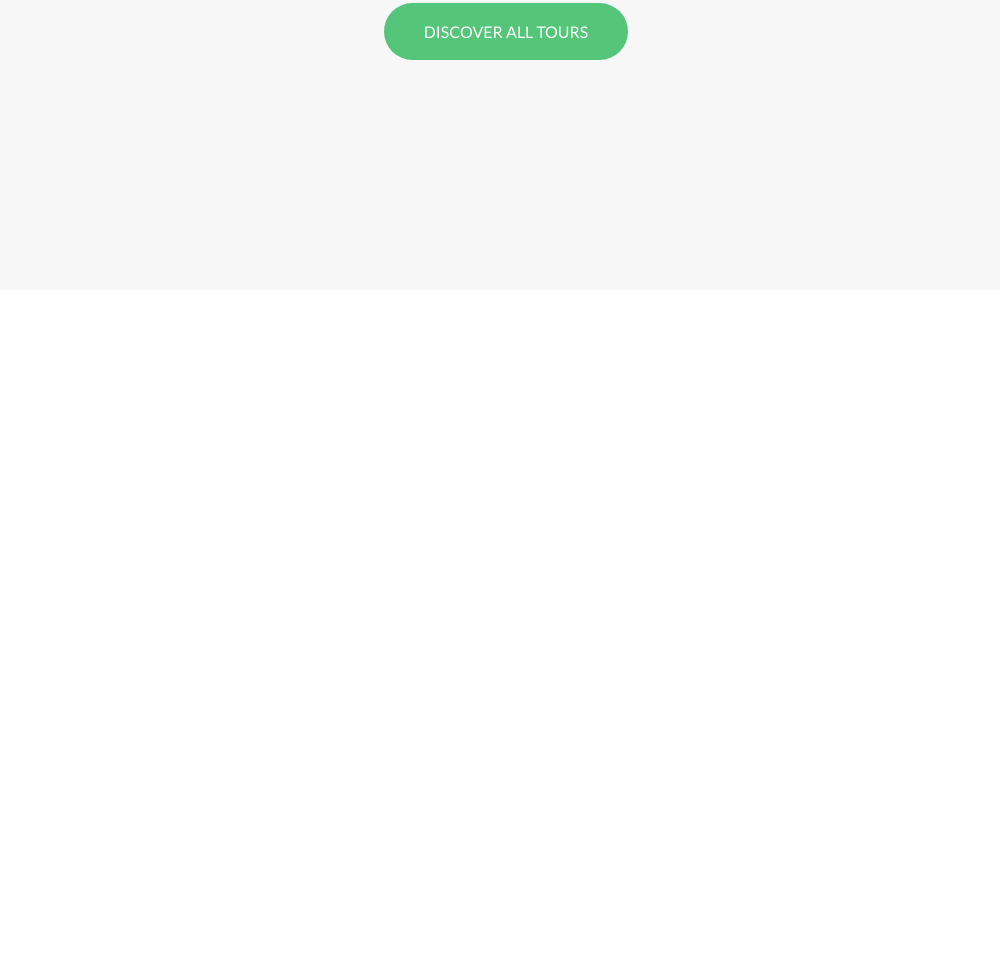
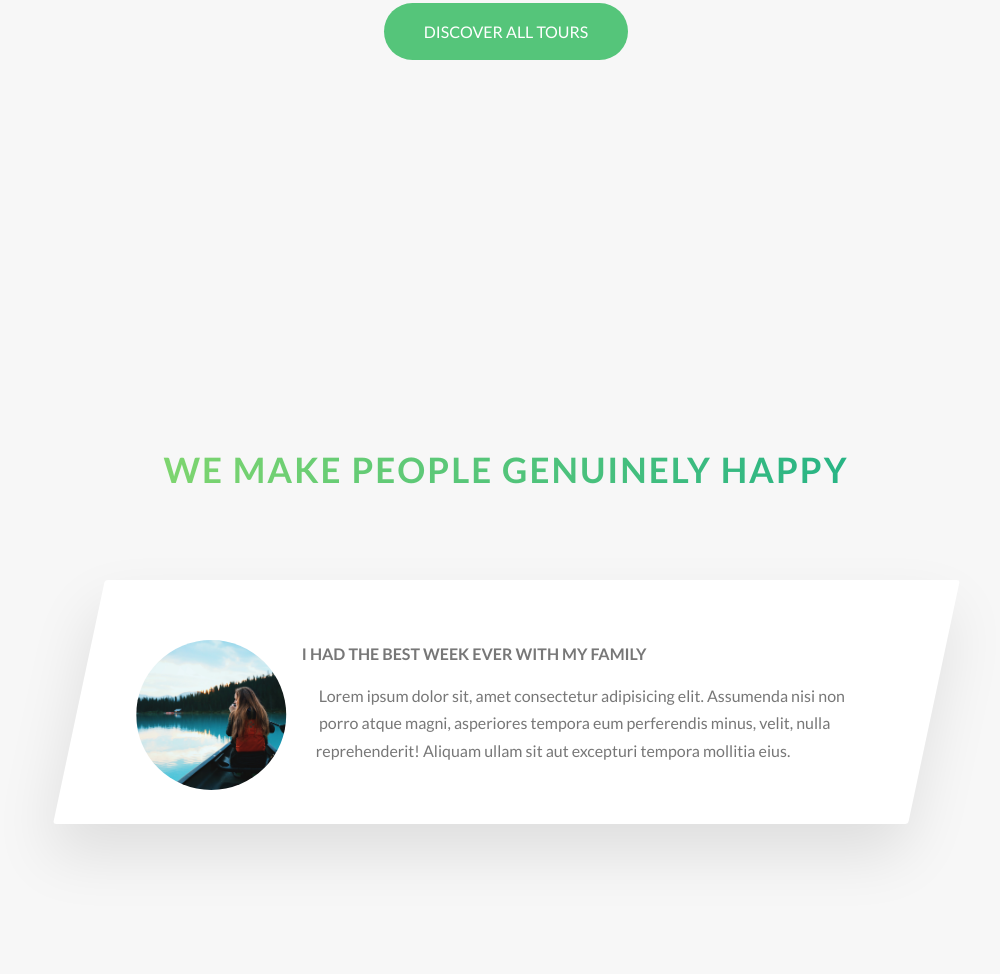
Before and after one commit to Unknown-0perator/Websites, a website: page Natours/index.html in a window 1280 px wide. Shown: the part 3077-4054 px from the top of the page, without its empty margins (134-1134 px from the left). Before the commit the page ends 3397 px from the top, so only its background shows below. Drawn offline with Linux system fonts and the light colour scheme.

Commit message:
Stories section

```diff
--- a/Natours/index.html
+++ b/Natours/index.html
@@ -199,6 +199,28 @@
                 <a href="#" class="btn btn--green">Discover all tours</a>
             </div>
         </section>
+        <section class="section-stories">
+            <div class="u-center-text u-margin-bottom-big">
+                <h2 class="heading-secondary">
+                    We make people genuinely happy
+                </h2>
+            </div>
+            <div class="row">
+                <div class="story">
+                    <figure class="story__shape">
+                        <img src="img/nat-8.jpg" alt="Person on a tour" class="story__img">
+                    </figure>
+                    <div class="story__text">
+                        <h3 class="heading-tertiary u-margin-bottom-small">I had the best week ever with my family</h3>
+                        <p>
+                            Lorem ipsum dolor sit, amet consectetur adipisicing elit. Assumenda nisi non porro atque
+                            magni, asperiores tempora eum perferendis minus, velit, nulla reprehenderit! Aliquam ullam
+                            sit aut excepturi tempora mollitia eius.
+                        </p>
+                    </div>
+                </div>
+            </div>
+        </section>
     </main>
     <!--
     <section class="grid-test">
--- /dev/null
+++ b/Natours/sass/components/_story.scss
@@ -0,0 +1,28 @@
+.story {
+  width: 75%;
+  margin: 0 auto;
+  box-shadow: 0 3rem 6rem rgba($color-black, 0.1);
+  background-color: $color-white;
+  border-radius: 3px;
+  padding: 6rem;
+  padding-left: 9rem;
+  font-size: $default-font-size;
+  transform: skewX(-12deg);
+
+  &__shape {
+    width: 15rem;
+    height: 15rem;
+    float: left;
+    -webkit-shape-outside: circle(50% at 50% 50%);
+    shape-outside: circle(50% at 50% 50%);
+    -webkit-clip-path: circle(50% at 50% 50%);
+    clip-path: circle(50% at 50% 50%);
+    transform: translateX(-3rem) skewX(12deg);
+  }
+  &__img {
+    height: 100%;
+  }
+  &__text {
+    transform: skewX(12deg);
+  }
+}
--- a/Natours/sass/main.scss
+++ b/Natours/sass/main.scss
@@ -13,6 +13,7 @@
 @import "components/composition";
 @import "components/feature-box";
 @import "components/card";
+@import "components/story";
 
 @import "layout/header";
 @import "layout/grid";
--- a/Natours/sass/pages/_home.scss
+++ b/Natours/sass/pages/_home.scss
@@ -26,3 +26,8 @@
   padding: 25rem 0 15rem 0;
   margin-top: -12rem;
 }
+
+.section-stories {
+  padding: 15rem 0;
+  background-color: $color-grey-light-1;
+}
```
Also changed, not shown: Natours/css/style.css.
